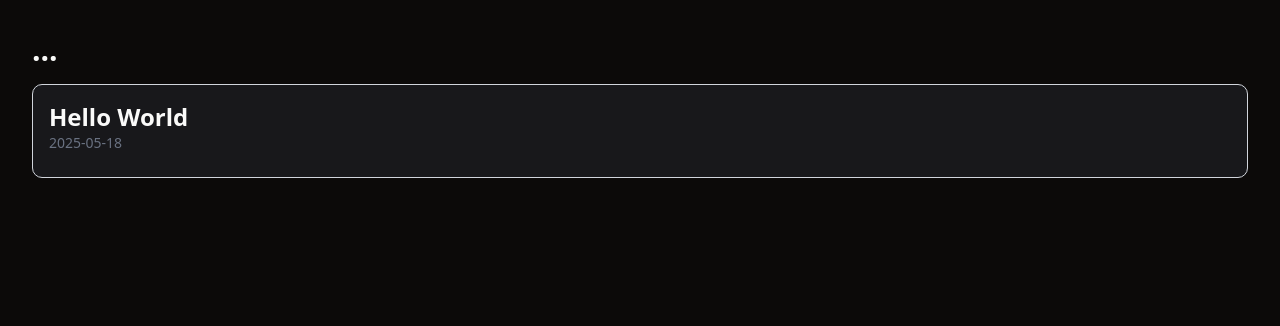
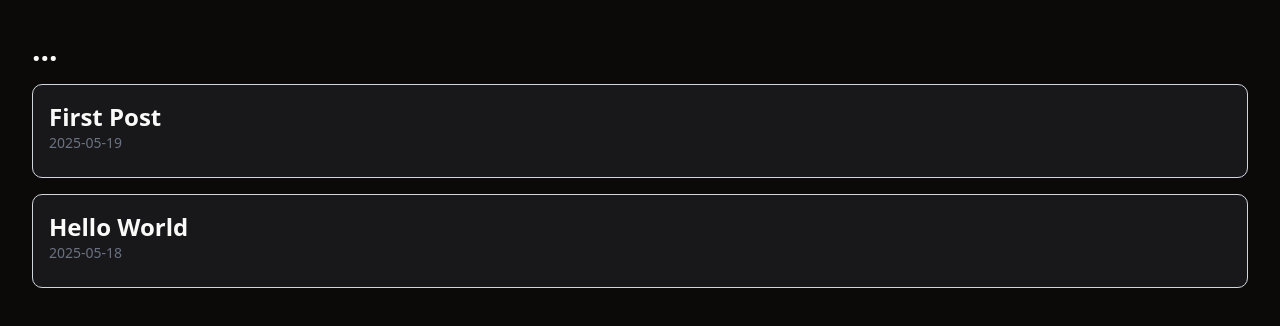
Before and after one commit to ch40xx/ch40xx.github.io, a Next.js app: page / in a window 1280 px wide. Shown: the top 326 px of the page. Built offline with nearby package versions, Linux system fonts and the light colour scheme.

Commit message:
Add mdx file support, Heading Renders(prose:pasted), MDXRemote

```diff
--- /dev/null
+++ b/content/posts/first-post.mdx
@@ -0,0 +1,28 @@
+---
+title: "First Post"
+date: "2025-05-19"
+slug: "hello-world"
+desc: "This would be the description of my blog post in short"
+quote: "SEEDS ARE AGAIN SOWN"
+---
+
+Welcome to my first blog post written in **Markdown**!
+
+# DOES THIS WORK ?
+
+## Team Members
+
+{" "}
+
+<table>
+  <tr>
+    <th>Name</th>
+    <th>Role</th>
+    <th>EXP</th>
+  </tr>
+  <tr>
+    <td>Alice</td>
+    <td>Engineer</td>
+    <td>3 yrs</td>
+  </tr>
+</table>
--- a/content/posts/hello-world.md
+++ b/content/posts/hello-world.md
@@ -3,6 +3,9 @@ title: "Hello World"
 date: "2025-05-18"
 slug: "hello-world"
 desc: "This would be the description of my blog post in short"
+quote: "SEEDS ARE SOWN"
 ---
 
 Welcome to my first blog post written in **Markdown**!
+
+# DOES THIS WORK ?
--- a/src/app/globals.css
+++ b/src/app/globals.css
@@ -112,6 +112,95 @@
   --sidebar-ring: oklch(0.553 0.013 58.071);
 }
 
+/* VERCEL COPY PASTE */
+.prose .anchor {
+  @apply absolute invisible no-underline;
+
+  margin-left: -1em;
+  padding-right: 0.5em;
+  width: 80%;
+  max-width: 700px;
+  cursor: pointer;
+}
+
+.anchor:hover {
+  @apply visible;
+}
+
+.prose a {
+  @apply underline transition-all decoration-neutral-400 dark:decoration-neutral-600 underline-offset-2 decoration-[0.1em];
+}
+
+.prose .anchor:after {
+  @apply text-neutral-300 dark:text-neutral-700;
+  content: "#";
+}
+
+.prose *:hover > .anchor {
+  @apply visible;
+}
+
+.prose pre {
+  @apply bg-neutral-50 dark:bg-neutral-900 rounded-lg overflow-x-auto border border-neutral-200 dark:border-neutral-900 py-2 px-3 text-sm;
+}
+
+.prose code {
+  @apply px-1 py-0.5 rounded-lg;
+}
+
+.prose pre code {
+  @apply p-0;
+  border: initial;
+  line-height: 1.5;
+}
+
+.prose code span {
+  @apply font-medium;
+}
+
+.prose img {
+  /* Don't apply styles to next/image */
+  @apply m-0;
+}
+
+.prose p {
+  @apply my-4 text-neutral-800 dark:text-neutral-200;
+}
+
+.prose h1 {
+  @apply text-4xl font-medium tracking-tight mt-6 mb-2;
+}
+
+.prose h2 {
+  @apply text-xl font-medium tracking-tight mt-6 mb-2;
+}
+
+.prose h3 {
+  @apply text-xl font-medium tracking-tight mt-6 mb-2;
+}
+
+.prose h4 {
+  @apply text-lg font-medium tracking-tight mt-6 mb-2;
+}
+
+.prose strong {
+  @apply font-medium;
+}
+
+.prose ul {
+  @apply list-disc pl-6;
+}
+
+.prose ol {
+  @apply list-decimal pl-6;
+}
+
+.prose > :first-child {
+  /* Override removing top margin, causing layout shift */
+  margin-top: 1.25em !important;
+  margin-bottom: 1.25em !important;
+}
+
 @layer base {
   * {
     @apply border-border outline-ring/50;
--- a/src/app/posts/[slug]/page.tsx
+++ b/src/app/posts/[slug]/page.tsx
@@ -2,6 +2,8 @@ import { getPostBySlug, getPostSlugs } from "@/lib/posts";
 import { notFound } from "next/navigation";
 import ReactMarkdown from "react-markdown";
 import rehypeSanitize from "rehype-sanitize";
+import { MDXRemote } from "next-mdx-remote/rsc";
+
 type Props = {
   params: { slug: string };
 };
@@ -31,9 +33,10 @@ export default async function PostPage({ params }: Props) {
         <article className="col-span-3 border min-h-screen border-gray-300 rounded-lg p-6 bg-white dark:bg-zinc-900 shadow-sm prose dark:prose-invert max-w-none">
           <h1 className="text-3xl font-bold mb-4">{post.meta.title}</h1>
           <p className="text-sm text-gray-500 mb-6">{post.meta.date}</p>
-          <ReactMarkdown rehypePlugins={[rehypeSanitize]}>
-            {post.content}
-          </ReactMarkdown>
+          <blockquote className="border-l-4 border-gray-300 pl-4 italic mb-6">
+            {post.meta.quote}
+          </blockquote>
+          <MDXRemote source={post.content} />
         </article>
 
         {/* Right column: 20% */}
--- a/src/lib/posts.ts
+++ b/src/lib/posts.ts
@@ -5,23 +5,43 @@ import matter from 'gray-matter';
 const postsDirectory = path.join(process.cwd(), 'content/posts');
 
 export function getPostSlugs() {
-  return fs.readdirSync(postsDirectory).filter(f => f.endsWith('.md'));
+  return fs.readdirSync(postsDirectory).filter((file) => file.endsWith('.mdx') || file.endsWith('.md'));
+}
+
+export function getAllPosts() {
+  const slugs = getPostSlugs();
+  return slugs.map((slug) => {
+    const filePath = path.join(postsDirectory, slug);
+    const fileContent = fs.readFileSync(filePath, 'utf8');
+    const { data } = matter(fileContent);
+
+    return {
+      slug: slug.replace(/\.mdx?$/, ''),
+      meta: data,
+    };
+  });
+}
+
+function getFilePath(slug: string) {
+  const mdxPath = path.join(postsDirectory, `${slug}.mdx`)
+  const mdPath = path.join(postsDirectory, `${slug}.md`)
+
+  if (fs.existsSync(mdxPath)) {
+    return mdxPath
+  } else if (fs.existsSync(mdPath)) {
+    return mdPath
+  } else {
+    throw new Error(`Post not found for slug: ${slug}`)
+  }
 }
 
 export function getPostBySlug(slug: string) {
-  const realSlug = slug.replace(/\.md$/, '');
-  const fullPath = path.join(postsDirectory, `${realSlug}.md`);
-  const fileContents = fs.readFileSync(fullPath, 'utf8');
-  const { data, content } = matter(fileContents);
+  const filePath = getFilePath(slug);
+  const fileContent = fs.readFileSync(filePath, 'utf-8');
+  const { content, data } = matter(fileContent);
 
   return {
-    slug: realSlug,
     meta: data,
     content,
   };
 }
-
-export function getAllPosts() {
-  const slugs = getPostSlugs();
-  return slugs.map((slug) => getPostBySlug(slug));
-}
```
